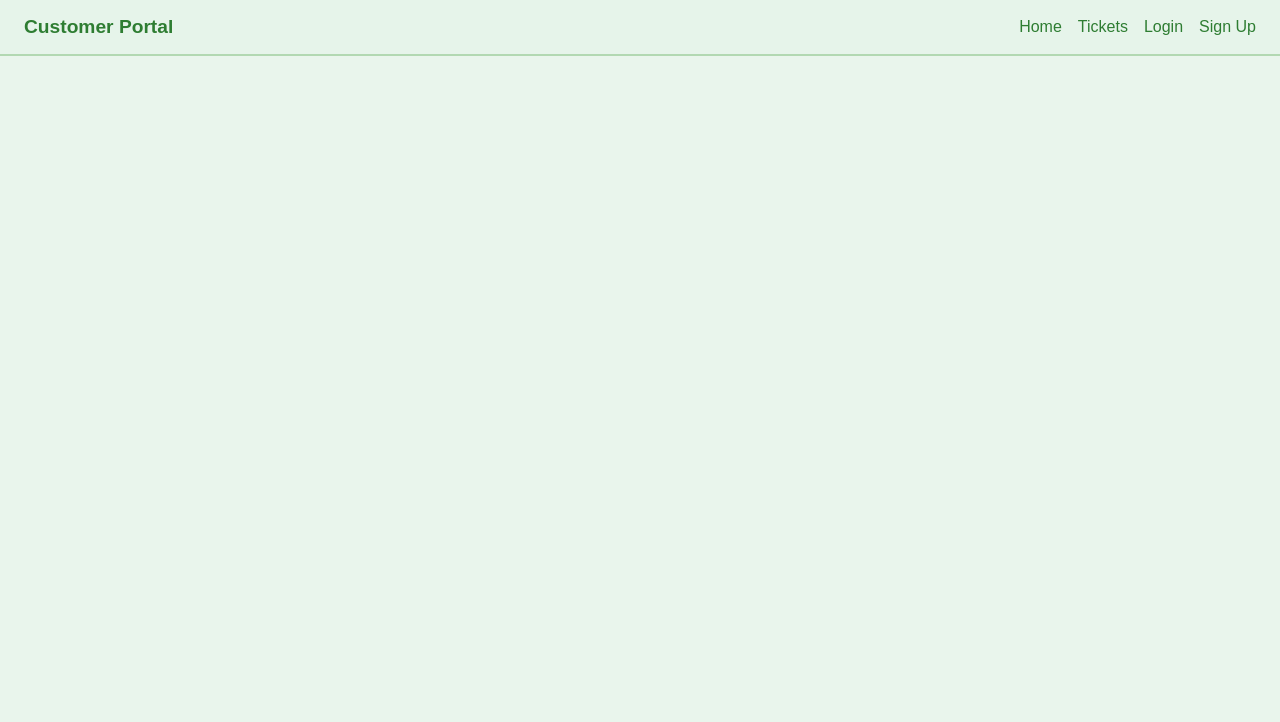
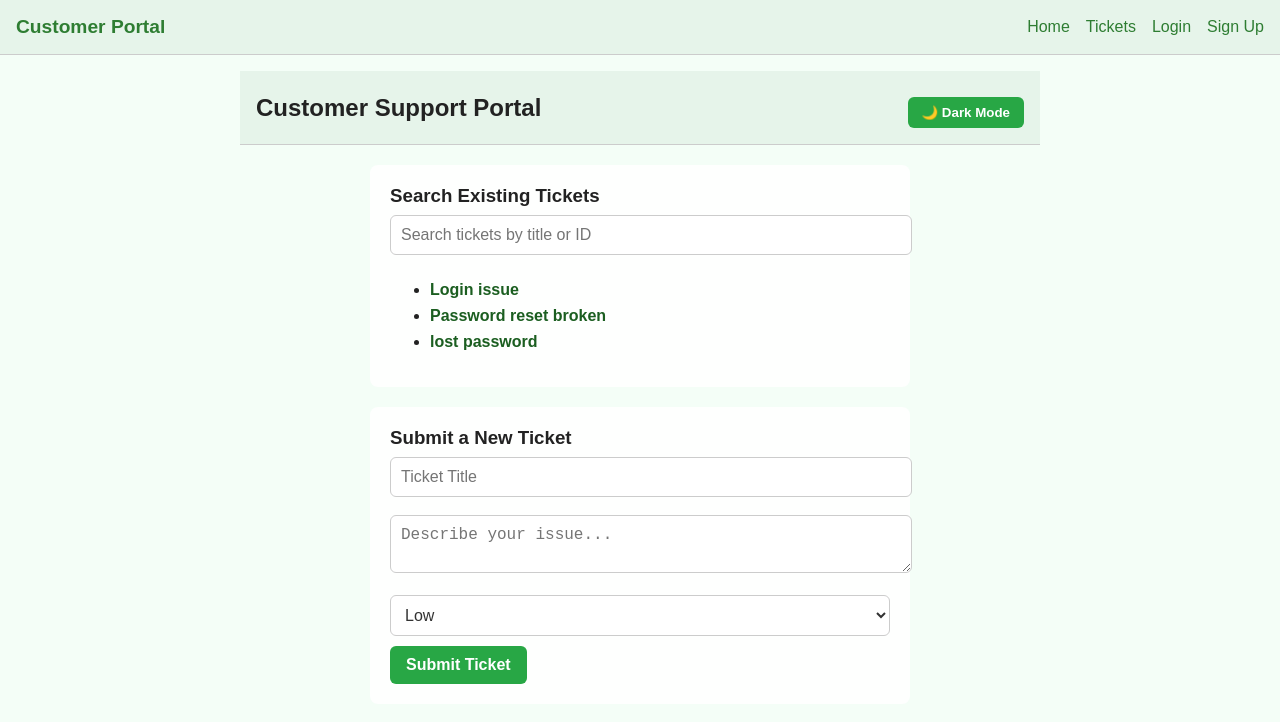
Before and after one commit to carly-cracker/Customer-Portal, a React (Vite) app: page / in a window 1280 px wide. Shown: the top 722 px of the page. Built offline with nearby package versions, Linux system fonts and the light colour scheme; data requests are answered from the project's data file.

Commit message:
adds home page and dark mode toggle

```diff
--- a/db.json
+++ b/db.json
@@ -1,4 +1,22 @@
 {
-  "tickets": [],
-  "comments": []
+  "tickets": [
+    {
+      "id": 1,
+      "title": "Login issue",
+      "description": "Can't log in with my credentials",
+      "priority": "High"
+    },
+    {
+      "id": 2,
+      "title": "Password reset broken",
+      "description": "Reset link does not work",
+      "priority": "Normal"
+    },
+    {
+      "id": "dbd6",
+      "title": "lost password",
+      "description": "I forgot my password help to retrieve",
+      "priority": "High"
+    }
+  ]
 }
--- a/src/App.css
+++ b/src/App.css
@@ -147,7 +147,6 @@ h1, h2, h3 {
   cursor: pointer;
 }
 
-/* Default nav layout */
 .header-nav {
   display: flex;
   gap: 1rem;
@@ -166,7 +165,6 @@ h1, h2, h3 {
   cursor: pointer;
 }
 
-/* ===== Mobile Styling (≤ 400px) ===== */
 @media (max-width: 400px) {
   .menu-toggle {
     display: block;
@@ -195,3 +193,131 @@ h1, h2, h3 {
     font-size: 1rem;
   }
 }
+
+.home-container {
+  max-width: 800px;
+  margin: auto;
+  padding: 1rem;
+}
+
+.search-section, .new-ticket-section {
+  margin-top: 2rem;
+}
+
+.search-input, .ticket-form input, .ticket-form textarea, .ticket-form select {
+  width: 100%;
+  padding: 10px;
+  margin-bottom: 10px;
+  font-size: 1rem;
+}
+
+.ticket-form button {
+  background-color: #2e7d32;
+  color: white;
+  padding: 10px 15px;
+  border: none;
+  font-size: 1rem;
+  cursor: pointer;
+}
+
+.ticket-form button:hover {
+  background-color: #1b5e20;
+}
+
+.search-results li {
+  margin-bottom: 8px;
+}
+
+.search-results a {
+  text-decoration: none;
+  color: #1b5e20;
+  font-weight: bold;
+}
+
+body.light-mode {
+  background-color: #f4fef7;
+  color: #222;
+  transition: background-color 0.3s ease, color 0.3s ease;
+}
+
+body.dark-mode {
+  background-color: #1e1e2f;
+  color: #f8f9fa;
+  transition: background-color 0.3s ease, color 0.3s ease;
+}
+
+.theme-toggle {
+  margin-top: 10px;
+  padding: 8px 14px;
+  background-color: #28a745;
+  color: white;
+  border: none;
+  border-radius: 6px;
+  cursor: pointer;
+  font-weight: 600;
+  transition: background-color 0.3s ease;
+}
+
+.theme-toggle:hover {
+  background-color: #218838;
+}
+
+.header {
+  display: flex;
+  justify-content: space-between;
+  align-items: center;
+  padding: 16px;
+  border-bottom: 1px solid #ccc;
+}
+
+.search-section,
+.new-ticket-section {
+  margin: 20px auto;
+  max-width: 500px;
+  padding: 20px;
+  border-radius: 8px;
+  background-color: rgba(255, 255, 255, 0.9);
+}
+
+body.dark-mode .search-section,
+body.dark-mode .new-ticket-section {
+  background-color: #2b2b3c;
+  color: #e6e6e6;
+  box-shadow: 0 0 5px rgba(255, 255, 255, 0.05);
+}
+
+input,
+textarea,
+select {
+  width: 100%;
+  padding: 10px;
+  margin-top: 8px;
+  margin-bottom: 16px;
+  border: 1px solid #ccc;
+  border-radius: 6px;
+  background-color: #fff;
+  color: #333;
+}
+
+body.dark-mode input,
+body.dark-mode textarea,
+body.dark-mode select {
+  background-color: #44465a;
+  border: 1px solid #666;
+  color: #f1f1f1;
+}
+
+button[type="submit"] {
+  background-color: #28a745;
+  color: white;
+  padding: 10px 16px;
+  border: none;
+  border-radius: 6px;
+  cursor: pointer;
+  font-weight: bold;
+  transition: background-color 0.3s ease;
+}
+
+button[type="submit"]:hover {
+  background-color: #218838;
+}
--- a/src/App.jsx
+++ b/src/App.jsx
@@ -2,6 +2,7 @@ import { BrowserRouter, Routes, Route } from 'react-router-dom';
 import Login from './components/Login';
 import Signup from './components/Signup';
 import Header from "./components/Header";
+import Home from './pages/Home';
 import './App.css'
 
 function App() {
@@ -9,6 +10,7 @@ function App() {
     <BrowserRouter>
       <Header />
       <Routes>
+        <Route path ='/' element={<Home/>}/>
         <Route path="/login" element={<Login />} />
         <Route path="/signup" element={<Signup />} />
       </Routes>
--- a/src/pages/Home.jsx
+++ b/src/pages/Home.jsx
@@ -0,0 +1,131 @@
+import { useEffect, useState } from "react";
+import { Link } from "react-router-dom";
+
+function Home() {
+  const [searchTerm, setSearchTerm] = useState("");
+  const [tickets, setTickets] = useState([]);
+  const [filtered, setFiltered] = useState([]);
+  const [newTicket, setNewTicket] = useState({
+    title: "",
+    description: "",
+    priority: "Low"
+  });
+
+  const [darkMode, setDarkMode] = useState(false);
+
+  useEffect(() => {
+    fetch("http://localhost:3000/tickets")
+      .then((res) => res.json())
+      .then((data) => {
+        setTickets(data);
+        setFiltered(data);
+      })
+      .catch((err) => console.error("Error fetching tickets:", err));
+  }, []);
+
+  const handleSearch = (e) => {
+    const term = e.target.value.toLowerCase();
+    setSearchTerm(term);
+    const results = tickets.filter(ticket =>
+      ticket.title.toLowerCase().includes(term) ||
+      ticket.id.toString() === term
+    );
+    setFiltered(results);
+  };
+
+  const handleInputChange = (e) => {
+    setNewTicket({ ...newTicket, [e.target.name]: e.target.value });
+  };
+
+  const handleSubmitTicket = (e) => {
+    e.preventDefault();
+
+    if (!newTicket.title || !newTicket.description) {
+      alert("Please fill in all fields.");
+      return;
+    }
+
+    fetch("http://localhost:3000/tickets", {
+      method: "POST",
+      headers: {
+        "Content-Type": "application/json"
+      },
+      body: JSON.stringify(newTicket)
+    })
+      .then((res) => res.json())
+      .then((createdTicket) => {
+        setTickets([...tickets, createdTicket]);
+        setFiltered([...filtered, createdTicket]);
+        setNewTicket({ title: "", description: "", priority: "Low" });
+        alert("Ticket submitted successfully!");
+      })
+      .catch((err) => console.error("Error creating ticket:", err));
+  };
+
+  useEffect(() => {
+    document.body.className = darkMode ? "dark-mode" : "light-mode";
+  }, [darkMode]);
+
+  return (
+    <div className="home-container">
+      <header className="header">
+        <h2>Customer Support Portal</h2>
+        <button onClick={() => setDarkMode(!darkMode)} className="theme-toggle">
+          {darkMode ? "🌞 Light Mode" : "🌙 Dark Mode"}
+        </button>
+      </header>
+
+      <div className="search-section">
+        <h3>Search Existing Tickets</h3>
+        <input
+          type="text"
+          value={searchTerm}
+          onChange={handleSearch}
+          placeholder="Search tickets by title or ID"
+          className="search-input"
+        />
+
+        <ul className="search-results">
+          {filtered.map(ticket => (
+            <li key={ticket.id}>
+              <Link to={`/tickets/${ticket.id}`}>{ticket.title}</Link>
+            </li>
+          ))}
+        </ul>
+      </div>
+
+      <div className="new-ticket-section">
+        <h3>Submit a New Ticket</h3>
+        <form onSubmit={handleSubmitTicket} className="ticket-form">
+          <input
+            type="text"
+            name="title"
+            placeholder="Ticket Title"
+            value={newTicket.title}
+            onChange={handleInputChange}
+            required
+          />
+          <textarea
+            name="description"
+            placeholder="Describe your issue..."
+            value={newTicket.description}
+            onChange={handleInputChange}
+            required
+          />
+          <select
+            name="priority"
+            value={newTicket.priority}
+            onChange={handleInputChange}
+          >
+            <option value="Low">Low</option>
+            <option value="Normal">Normal</option>
+            <option value="High">High</option>
+          </select>
+          <button type="submit">Submit Ticket</button>
+        </form>
+      </div>
+    </div>
+  );
+}
+
+export default Home;
```
